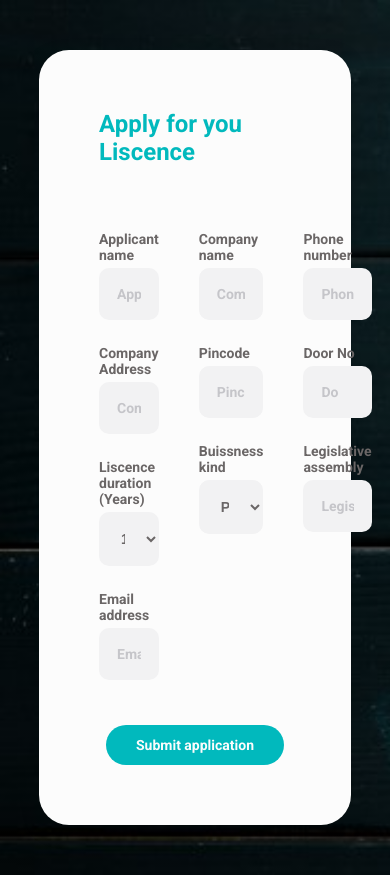
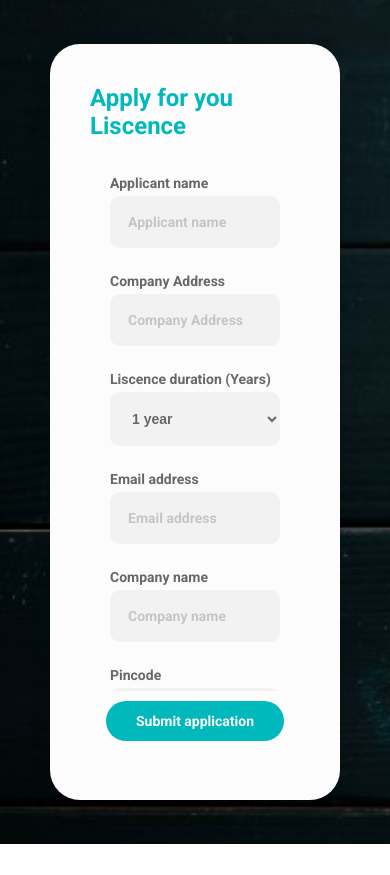
Before and after one commit to Muneeb-T/FBO_consultancy, a React (Create React App) app in the folder client/: page /application/new in a window 390 px wide. After the commit the page ends 844 px from the top, so only its background shows below. Built offline with nearby package versions, Linux system fonts and the light colour scheme; no server answers; the HTML template or start-up script is replaced by a standard one.

Commit message:
Changed to mobile view

```diff
--- a/client/src/pages/application/New application/NewApplication.css
+++ b/client/src/pages/application/New application/NewApplication.css
@@ -7,19 +7,19 @@
     align-items: center;
     justify-content: center;
     box-sizing: border-box;
+    height: 100vh;
 }
 
 .new-application .form-header {
-    margin: 20px;
     display: flex;
     align-items: center;
     justify-content: center;
 }
 
 .new-application .paper {
-    width: 80%;
+    height: 80vh;
+    width: 90%;
     position: relative;
-    padding-bottom: 60px;
 }
 
 .new-application .form-header p {
@@ -28,14 +28,18 @@
     font-size: x-large;
 }
 
-
-.new-application .application-form .grid {
-    display: grid;
-    grid-template-columns: auto auto auto;
+.new-application .application-form {
+    height: 80%;
+    box-sizing: border-box;
 }
 
-.new-application .application-form .grid .col {
-    padding: 20px;
+.new-application .application-form .inputs {
+    margin: 10px 10px;
+    padding: 0 10px;
+    height: 100%;
+    box-sizing: border-box;
+    overflow-y: scroll;
+    border-radius: 10px;
 }
 
 .new-application .application-form .submit-button {
@@ -47,3 +51,21 @@
 textarea {
     resize: none;
 }
+
+
+
+.new-application .application-form .inputs::-webkit-scrollbar-track {
+    -webkit-box-shadow: inset 0 0 6px var(--theme-lighter-gray);
+    background-color: var(--theme-white);
+    border-radius: 20px;
+}
+
+.new-application .application-form .inputs::-webkit-scrollbar {
+    width: 5px;
+    background-color: var(--theme-white);
+}
+
+.new-application .application-form .inputs::-webkit-scrollbar-thumb {
+    background-color: var(--theme-dark-green);
+    border-radius: 20px;
+}
--- a/client/src/pages/application/New application/NewApplication.jsx
+++ b/client/src/pages/application/New application/NewApplication.jsx
@@ -17,8 +17,7 @@ const NewApplication = () => {
         <Formik>
           {(form) => (
             <Form className="application-form">
-              <div className="grid">
-                <div className="col">
+              <div className="inputs feather">
                 <Field
                   as="input"
                   label="Applicant name"
@@ -51,8 +50,7 @@ const NewApplication = () => {
                   type="text"
                   form={form}
                 />
-                </div>
-                <div className="col">
+
                 <Field
                   as="input"
                   label="Company name"
@@ -79,8 +77,7 @@ const NewApplication = () => {
                   <option value="Proprietor">Proprietor</option>
                   <option value="Corporation">Corporation</option>
                 </Field>
-                </div>
-                <div className="col">
+
                 <Field
                   as="input"
                   label="Phone number"
@@ -103,7 +100,6 @@ const NewApplication = () => {
                   form={form}
                 />
               </div>
-              </div>
               <div className="submit-button">
                 <Button
                   text="Submit application"
```
Lines whose indentation alone changed are shown as unchanged.
